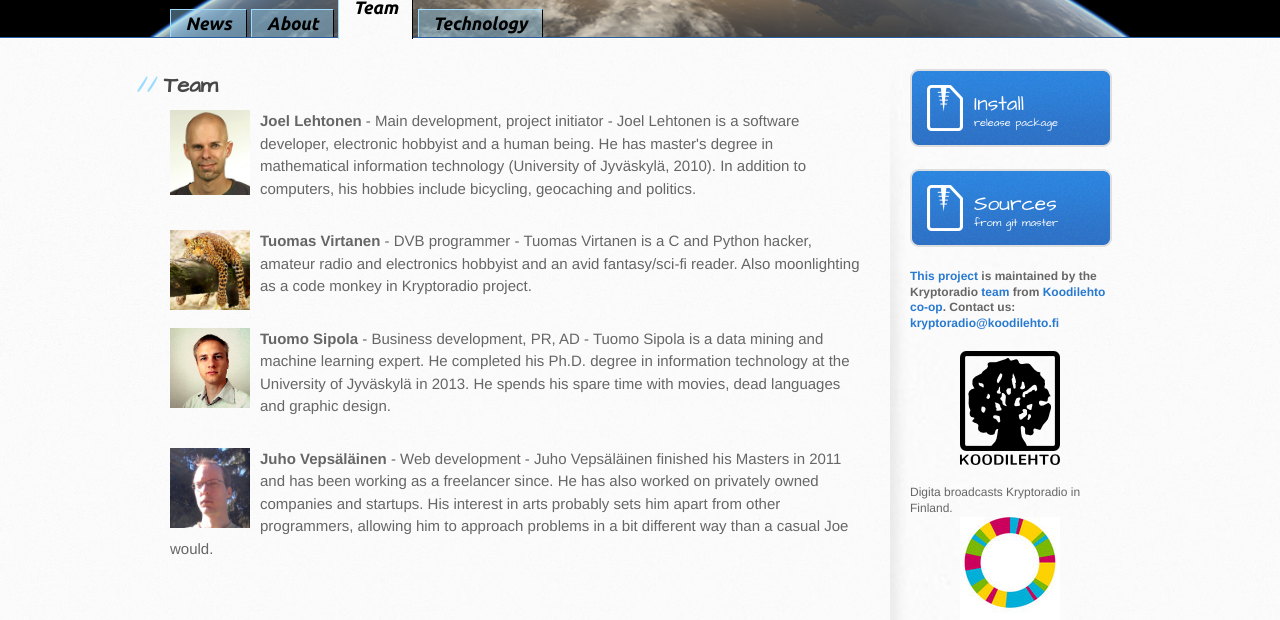
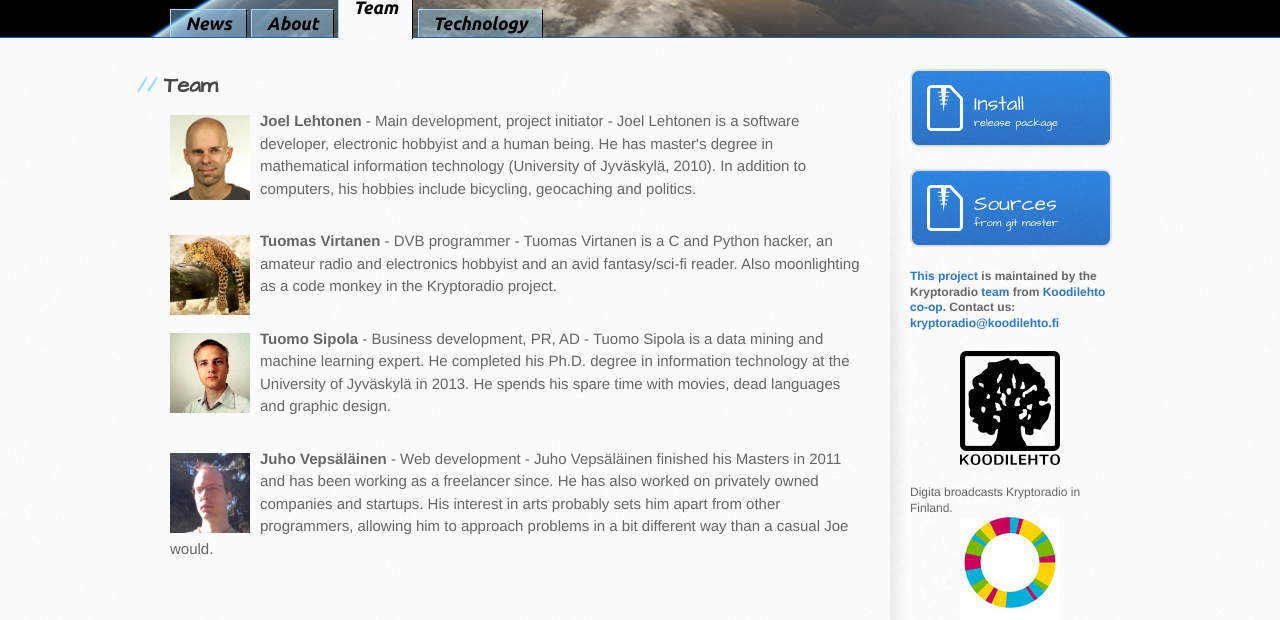
Before and after one commit to koodilehto/kryptoradio, a Jekyll site: the page built from team.html, in a window 1280 px wide. Shown: the part 333-953 px from the top of the page. Built offline with Jekyll 4.4.1, drawn with Linux system fonts in a browser that asks for light colours.

Commit message:
Adjusting portrait image padding

```diff
--- a/stylesheets/stylesheet.css
+++ b/stylesheets/stylesheet.css
@@ -139,6 +139,7 @@ img.logo {
 
 img.portrait {
   margin-right: 10px;
+  margin-top: 5px;
   float: left;
   left: 0px;
   width: 80px;
--- a/team.html
+++ b/team.html
@@ -12,7 +12,7 @@ layout: layout
 
 <div class="person">
 <img src="images/tuomas_virtanen.png" title="Picture of Tuomas Virtanen" class="portrait" />
-<p><strong>Tuomas Virtanen</strong> - DVB programmer - Tuomas Virtanen is a C and Python hacker, amateur radio and electronics hobbyist and an avid fantasy/sci-fi reader. Also moonlighting as a code monkey in Kryptoradio project.</p>
+<p><strong>Tuomas Virtanen</strong> - DVB programmer - Tuomas Virtanen is a C and Python hacker, an amateur radio and electronics hobbyist and an avid fantasy/sci-fi reader. Also moonlighting as a code monkey in the Kryptoradio project.</p>
 </div>
 
 <div class="person">
```
